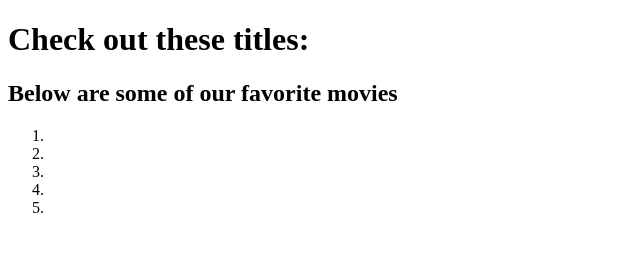
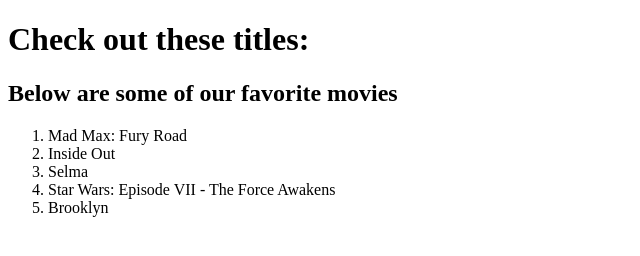
Before and after one commit to Andychochocho/epicodus_top_5_movies, a plain HTML site: page index.html in a window 1280 px wide. Shown: the whole page, without its empty margins (0-640 px from the left). Drawn offline with Linux system fonts and the light colour scheme.

Commit message:
Add movie titles to our list.

```diff
--- a/index.html
+++ b/index.html
@@ -10,11 +10,11 @@
   <h2>Below are some of our favorite movies</h2>
 
   <ol>
-    <li></li>
-    <li></li>
-    <li></li>
-    <li></li>
-    <li></li>
+    <li>Mad Max: Fury Road</li>
+    <li>Inside Out</li>
+    <li>Selma</li>
+    <li>Star Wars: Episode VII - The Force Awakens</li>
+    <li>Brooklyn</li>
   </ol>
 </body>
 
```
